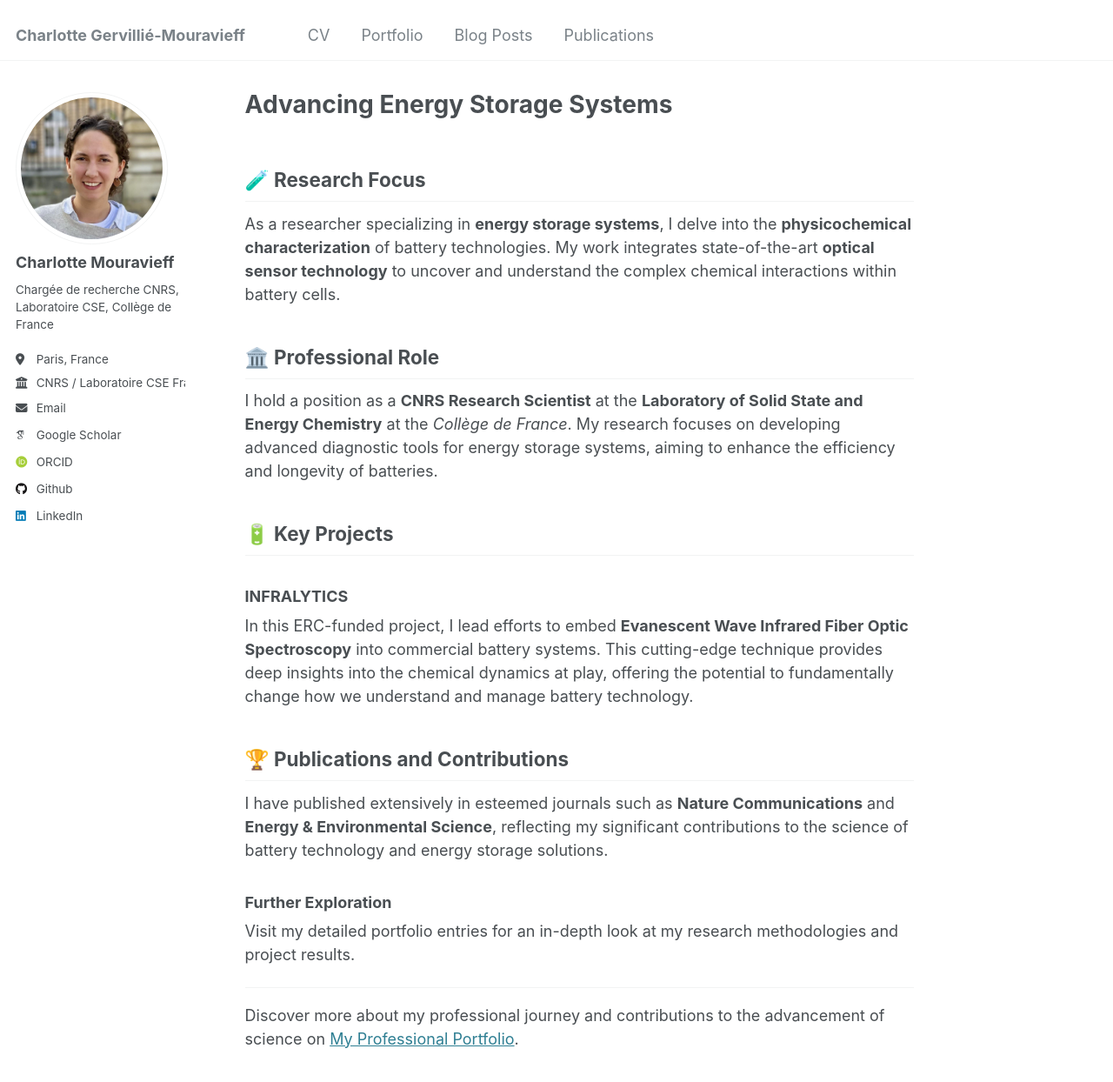
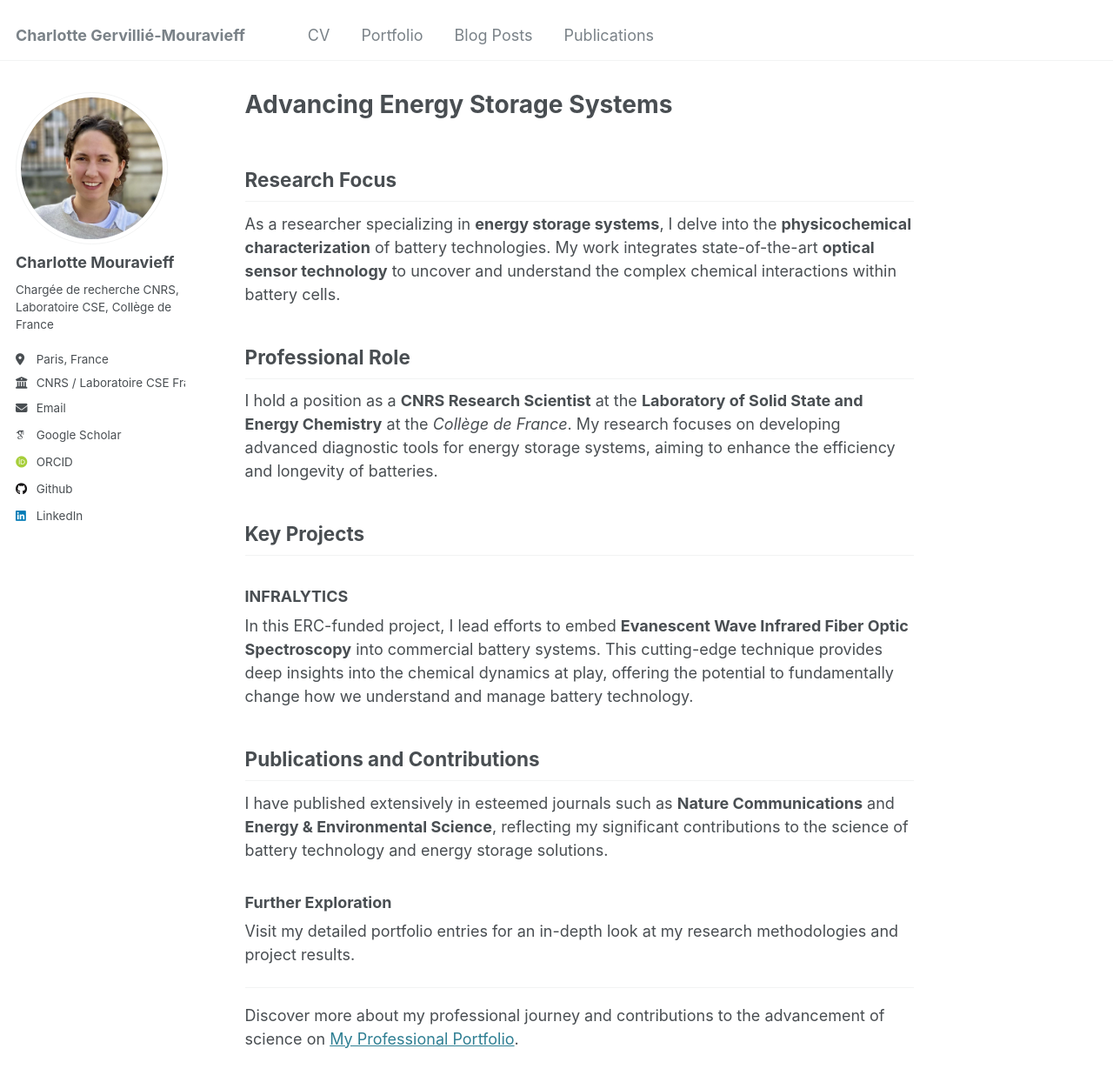
Before and after one commit to charlotte-mouravieff/charlotte-mouravieff.github.io, a Jekyll site: the page built from _pages/about.md, in a window 1280 px wide and 1400 px high. Shown: the top 1244 px of the window at 87% size. Built offline with Jekyll 4.4.1, drawn with Linux system fonts in a browser that asks for light colours; some web fonts are replaced.

```diff
--- a/_pages/about.md
+++ b/_pages/about.md
@@ -7,17 +7,17 @@ redirect_from:
   - /about.html
 ---
 
-## 🧪 Research Focus
+## Research Focus
 As a researcher specializing in **energy storage systems**, I delve into the **physicochemical characterization** of battery technologies. My work integrates state-of-the-art **optical sensor technology** to uncover and understand the complex chemical interactions within battery cells.
 
-## 🏛️ Professional Role
+## Professional Role
 I hold a position as a **CNRS Research Scientist** at the **Laboratory of Solid State and Energy Chemistry** at the *Collège de France*. My research focuses on developing advanced diagnostic tools for energy storage systems, aiming to enhance the efficiency and longevity of batteries.
 
-## 🔋 Key Projects
+## Key Projects
 ### INFRALYTICS
 In this ERC-funded project, I lead efforts to embed **Evanescent Wave Infrared Fiber Optic Spectroscopy** into commercial battery systems. This cutting-edge technique provides deep insights into the chemical dynamics at play, offering the potential to fundamentally change how we understand and manage battery technology.
 
-## 🏆 Publications and Contributions
+## Publications and Contributions
 I have published extensively in esteemed journals such as **Nature Communications** and **Energy & Environmental Science**, reflecting my significant contributions to the science of battery technology and energy storage solutions.
 
 ### Further Exploration
```
